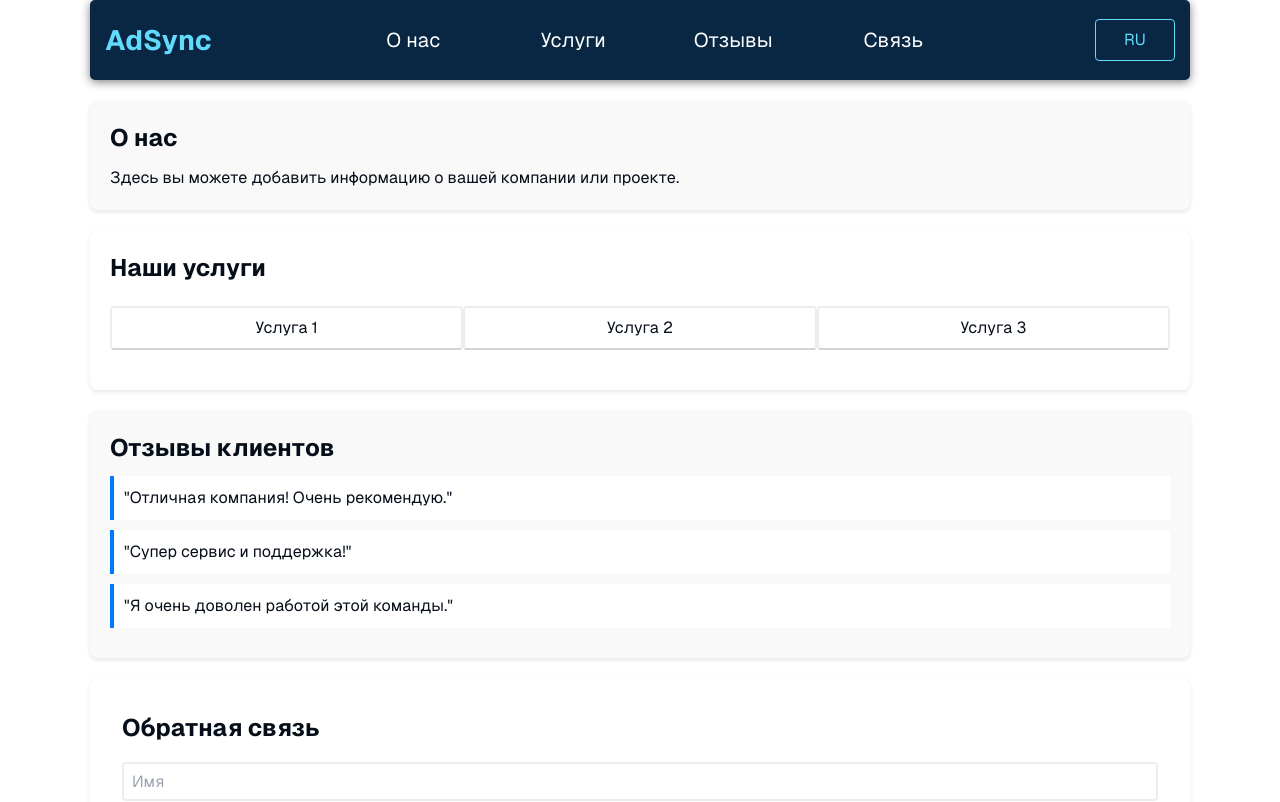
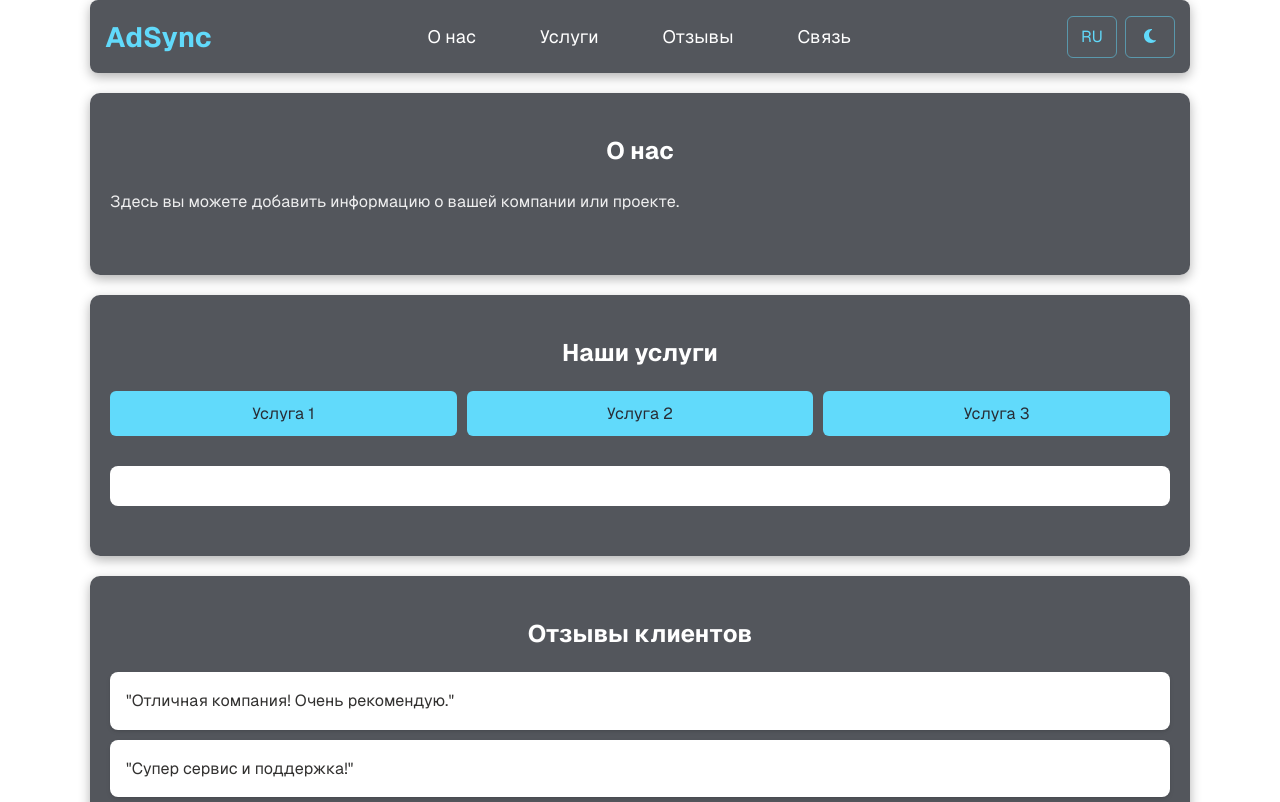
Before and after one commit to PiePieChocoPie/ADSync, a Next.js app: page /main in a window 1280 px wide. Shown: the top 802 px of the page. Built offline with nearby package versions, Linux system fonts and the light colour scheme.

Commit message:
theme on main

```diff
--- a/components/Sections/AboutSection/style.module.css
+++ b/components/Sections/AboutSection/style.module.css
@@ -1,20 +1,25 @@
 /* AboutSection.module.css */
 .container {
-  padding: 20px;
-  background-color: #f9f9f9;
-  border-radius: 8px;
-  box-shadow: 0 2px 4px rgba(0, 0, 0, 0.1);
-  max-width: 1100px; /* Установите желаемую максимальную ширину */
-  margin: 20px auto; /* Добавляем отступ сверху и снизу */
+  background: rgba(40, 44, 52, 0.8); /* Полупрозрачный фон */
+  backdrop-filter: blur(8px); /* Эффект размытия */
+  padding: 40px 20px; /* Отступы */
+  margin: 20px auto; /* Отступы между секциями */
+  border-radius: 10px; /* Скругленные углы */
+  box-shadow: 0 4px 12px rgba(0, 0, 0, 0.3); /* Мягкая тень */
+  max-width: 1100px; /* Ограничение ширины */
 }
 
 .title {
-  font-size: 24px;
-  font-weight: bold;
-  margin-bottom: 10px;
+  font-size: 24px; /* Размер шрифта */
+  font-weight: bold; /* Жирный текст */
+  color: #ffffff; /* Цвет текста */
+  text-align: center; /* Центрирование */
+  margin-bottom: 20px; /* Отступ снизу */
 }
 
 .content {
-  font-size: 16px;
-  line-height: 1.5;
+  color: rgba(255, 255, 255, 0.9); /* Полупрозрачный текст */
+  font-size: 16px; /* Размер шрифта */
+  line-height: 1.6; /* Высота строки */
+  margin-bottom: 20px; /* Отступ снизу */
 }
--- a/components/Sections/FeedbackSection/page.tsx
+++ b/components/Sections/FeedbackSection/page.tsx
@@ -23,16 +23,16 @@ const LoginSection: React.FC = () => {
   return (
     <div className={styles.container}>
       <h2 className={styles.title}>{t('Contact.title')}</h2>
-      <div className={styles.formGroup}>
-        <Input type="text" value={name} onChange={e => setName(e.target.value)} placeholder={t('Contact.name')}/>
+      <div className={`${styles.formGroup}`}>
+        <Input type="text" value={name} onChange={e => setName(e.target.value)} placeholder={t('Contact.name')} classes={`${styles.input}`}/>
       </div>
-      <div className={styles.formGroup}>
-        <Input type="email" value={email} onChange={e => setEmail(e.target.value)} placeholder={t('Contact.email')}/>
+      <div className={`${styles.formGroup}`}>
+        <Input type="email" value={email} onChange={e => setEmail(e.target.value)} placeholder={t('Contact.email')} classes={`${styles.input}`}/>
       </div>
-      <div className={styles.formGroup}>
-        <Input type="tel" value={phone} onChange={e => setPhone(e.target.value)} placeholder={t('Contact.phone')}/>
+      <div className={`${styles.formGroup}`}>
+        <Input type="tel" value={phone} onChange={e => setPhone(e.target.value)} placeholder={t('Contact.phone')} classes={`${styles.input}`}/>
       </div>
-      <Button action={handleReset}>{t('Contact.send')}</Button>
+      <Button action={handleReset} classes={`${styles.button}`}>{t('Contact.send')}</Button>
     </div>
   );
 };
--- a/components/Sections/FeedbackSection/style.module.css
+++ b/components/Sections/FeedbackSection/style.module.css
@@ -1,40 +1,60 @@
 /* LoginSection.module.css */
 .container {
-    padding: 2rem;
-    background-color: #ffffff;
-    border-radius: 0.5rem;
-    box-shadow: 0 0.125rem 0.25rem rgba(0, 0, 0, 0.1);
-    max-width: 1100px;
-    margin: 1.25rem auto;
+    background: rgba(40, 44, 52, 0.8); /* Полупрозрачный фон */
+    backdrop-filter: blur(8px); /* Эффект размытия */
+    padding: 40px 20px; /* Отступы */
+    margin: 20px auto; /* Отступы между секциями */
+    border-radius: 10px; /* Скругленные углы */
+    box-shadow: 0 4px 12px rgba(0, 0, 0, 0.3); /* Мягкая тень */
+    max-width: 1100px; /* Ограничение ширины */
 }
 
 .title {
-    font-size: 1.5rem;
-    font-weight: bold;
-    margin-bottom: 0.625rem;
+    font-size: 24px; /* Размер шрифта */
+    font-weight: bold; /* Жирный текст */
+    color: #ffffff; /* Цвет текста */
+    text-align: center; /* Центрирование */
+    margin-bottom: 20px; /* Отступ снизу */
 }
 
 .formGroup {
-    margin-bottom: 0.9375rem;
+    margin-bottom: 15px; /* Отступ между элементами формы */
 }
 
 .input {
-    width: 100%;
-    padding: 0.625rem;
-    border: 0.0625rem solid #dddddd;
-    border-radius: 0.25rem;
+width: 100%; /* Растягиваем на ширину родителя */
+padding: 10px 15px; /* Внутренние отступы */
+font-size: 16px; /* Размер текста */
+border: 1px solid rgba(255, 255, 255, 0.2); /* Полупрозрачная граница */
+border-radius: 6px; /* Скругленные углы */
+background: rgba(40, 44, 52, 0.5); /* Полупрозрачный фон */
+color: #ffffff; /* Цвет текста */
+transition: border-color 0.3s ease, box-shadow 0.3s ease; /* Плавный переход */
+}
+
+    .input:focus {
+    border-color: #61dafb; /* Цвет при фокусе */
+    box-shadow: 0 0 8px rgba(97, 218, 251, 0.5); /* Подсветка */
+    outline: none; /* Убираем стандартный контур */
 }
 
 .button {
-    padding: 0.625rem 0.9375rem;
-    background-color: #007bff;
-    color: #ffffff;
-    border: none;
-    border-radius: 0.25rem;
-    cursor: pointer;
-    transition: background-color 0.3s ease;
-}
+    background: #61dafb; /* Основной цвет кнопки */
+    color: #282c34; /* Цвет текста */
+    font-size: 16px; /* Размер текста */
+    padding: 10px 20px; /* Внутренние отступы */
+    border: none; /* Убираем границу */
+    border-radius: 6px; /* Скругленные углы */
+    cursor: pointer; /* Указатель при наведении */
+    transition: background-color 0.3s ease, transform 0.2s ease; /* Плавный переход */
+    }
 
-.button:hover {
-    background-color: #0056b3;
-}
+    .button:hover {
+    background: #52c7e9; /* Более темный цвет при наведении */
+    transform: translateY(-2px); /* Легкий подъем */
+    }
+
+    .button:active {
+    background: #41a6d1; /* Более темный цвет при нажатии */
+    transform: translateY(0); /* Сброс подъема */
+    }
--- a/components/Sections/ReviewsSection/style.module.css
+++ b/components/Sections/ReviewsSection/style.module.css
@@ -1,22 +1,49 @@
 /* ReviewsSection.module.css */
 .container {
-    padding: 20px;
-    background-color: #f9f9f9;
-    border-radius: 8px;
-    box-shadow: 0 2px 4px rgba(0, 0, 0, 0.1);
-    max-width: 1100px; /* Установите желаемую максимальную ширину */
-    margin: 20px auto; /* Добавляем отступ сверху и снизу */
-  }
+  background: rgba(40, 44, 52, 0.8); /* Полупрозрачный фон */
+  backdrop-filter: blur(8px); /* Эффект размытия */
+  padding: 40px 20px; /* Отступы */
+  margin: 20px auto; /* Отступы между секциями */
+  border-radius: 10px; /* Скругленные углы */
+  box-shadow: 0 4px 12px rgba(0, 0, 0, 0.3); /* Мягкая тень */
+  max-width: 1100px; /* Ограничение ширины */
+}
 
-  .title {
-    font-size: 24px;
-    font-weight: bold;
-    margin-bottom: 10px;
-  }
+.title {
+  font-size: 24px; /* Размер шрифта */
+  font-weight: bold; /* Жирный текст */
+  color: #ffffff; /* Цвет текста */
+  text-align: center; /* Центрирование */
+  margin-bottom: 20px; /* Отступ снизу */
+}
 
-  .reviewItem {
-    margin: 10px 0;
-    padding: 10px;
-    border-left: 4px solid #007bff;
-    background-color: #fff;
-  }
+.content {
+  color: rgba(255, 255, 255, 0.9); /* Полупрозрачный текст */
+  font-size: 16px; /* Размер шрифта */
+  line-height: 1.6; /* Высота строки */
+  margin-bottom: 20px; /* Отступ снизу */
+}
+
+.reviewItem {
+  background: #ffffff; /* Чисто-белый фон */
+  border-radius: 8px; /* Скругленные углы */
+  box-shadow: 0 2px 4px rgba(0, 0, 0, 0.1), 0 1px 2px rgba(0, 0, 0, 0.06); /* Мягкие тени */
+  padding: 16px; /* Внутренние отступы */
+  margin: 10px 0; /* Отступ между элементами */
+  font-size: 16px; /* Размер шрифта */
+  line-height: 1.6;
+  color: #323130; /* Тёмно-серый текст */
+  transition: box-shadow 0.2s ease, transform 0.2s ease; /* Плавные анимации */
+}
+
+/* Анимация при наведении */
+.reviewItem:hover {
+  box-shadow: 0 4px 12px rgba(0, 0, 0, 0.2), 0 2px 6px rgba(0, 0, 0, 0.1);
+  transform: translateY(-2px);
+}
+
+/* Анимация для фокуса (опционально, улучшает UX) */
+.reviewItem:focus-within {
+  outline: 2px solid #2563eb;
+  border-radius: 8px;
+}
--- a/components/Sections/ServicesSection/page.tsx
+++ b/components/Sections/ServicesSection/page.tsx
@@ -3,34 +3,48 @@
 import React, { useState } from 'react';
 import Button from '@/components/atom/Button/page';
 import styles from './style.module.css';
-import { useTranslation } from 'react-i18next'; // Импортируем useTranslation
-
+import { useTranslation } from 'react-i18next';
 
 const ServicesSection: React.FC = () => {
-  const { t } = useTranslation(); // Используем useTranslation для получения переводов
-
+  const { t } = useTranslation();
   const [text, setText] = useState('');
+  const [isActive, setIsActive] = useState(false);
 
   const toggleText = (newText: string) => {
-    setText((prevText) => (prevText === newText ? '' : newText));
+    if (text === newText) {
+      setIsActive(false);
+      setTimeout(() => setText(''), 0);
+    } else {
+      setText(newText);
+      setIsActive(true);
+    }
   };
 
   return (
-    <div className={styles.container}>
-      <h2 className={styles.title}>{t('OurServices.title')}</h2>
-      <div className={styles.content}>
-        <div className={styles.buttonGroup}>
-          <Button action={() => toggleText(t('OurServices.service1.content'))}>
+    <div className={`${styles.container}`}>
+      <h2 className={`${styles.title}`}>{t('OurServices.title')}</h2>
+      <div className={`${styles.content}`}>
+        <div className={`${styles.buttonGroup}`}>
+          <Button
+            action={() => toggleText(t('OurServices.service1.content'))}
+            classes={`${styles.button}`}
+          >
             {t('OurServices.service1.title')}
           </Button>
-          <Button action={() => toggleText(t('OurServices.service2.content'))}>
+          <Button
+            action={() => toggleText(t('OurServices.service2.content'))}
+            classes={`${styles.button}`}
+          >
             {t('OurServices.service2.title')}
           </Button>
-          <Button action={() => toggleText(t('OurServices.service3.content'))}>
+          <Button
+            action={() => toggleText(t('OurServices.service3.content'))}
+            classes={`${styles.button}`}
+          >
             {t('OurServices.service3.title')}
           </Button>
         </div>
-        <div className={styles.textDisplay}>
+        <div className={`${styles.textDisplay} ${isActive ? 'active' : ''}`}>
           <p>{text}</p>
         </div>
       </div>
--- a/components/Sections/ServicesSection/style.module.css
+++ b/components/Sections/ServicesSection/style.module.css
@@ -1,37 +1,78 @@
-/* ServicesSection.module.css */
+/* Основной контейнер */
 .container {
-    padding: 20px;
-    background-color: #fff;
-    border-radius: 8px;
-    box-shadow: 0 2px 4px rgba(0, 0, 0, 0.1);
-    max-width: 1100px; /* Установите желаемую максимальную ширину */
-    margin: 20px auto; /* Добавляем отступ сверху и снизу */
+  background: rgba(40, 44, 52, 0.8); /* Полупрозрачный фон */
+  backdrop-filter: blur(8px); /* Эффект размытия */
+  padding: 40px 20px;
+  margin: 20px auto;
+  border-radius: 10px;
+  box-shadow: 0 4px 12px rgba(0, 0, 0, 0.3);
+  max-width: 1100px;
 }
 
+/* Заголовок секции */
 .title {
   font-size: 24px;
   font-weight: bold;
+  color: #ffffff;
+  text-align: center;
   margin-bottom: 20px;
 }
 
+/* Контент */
 .content {
-    width: 100%;
-    max-width: 1400px;
+  color: rgba(255, 255, 255, 0.9);
+  font-size: 16px;
+  line-height: 1.6;
+  margin-bottom: 20px;
 }
 
-  .serviceItem {
-    margin: 10px 0;
-    padding: 10px;
-    border: 1px solid #ddd;
-    border-radius: 4px;
-  }
+/* Кнопки */
 .buttonGroup {
   display: flex;
-    justify-content: space-around;
-    margin-bottom: 20px;
+  justify-content: center;
+  gap: 10px;
+  margin-top: 20px;
 }
+
+.buttonGroup .button {
+  background: #61dafb;
+  color: #282c34;
+  font-size: 16px;
+  padding: 10px 20px;
+  border: none;
+  border-radius: 6px;
+  cursor: pointer;
+  transition: background-color 0.3s ease, transform 0.2s ease;
+}
+
+.buttonGroup .button:hover {
+  background: #52c7e9;
+  transform: translateY(-2px);
+}
+
+.buttonGroup .button:active {
+  background: #41a6d1;
+  transform: translateY(0);
+}
+
+/* Анимация и текст */
 .textDisplay {
   text-align: center;
   font-size: 18px;
-    color: #333;
+  color: #282c34;
+  background: #ffffff;
+  border-radius: 8px;
+  padding: 20px;
+  margin: 20px 0;
+
+  /* Начальные свойства */
+
+  transform: translateY(10px);
+  transition: opacity 0.4s ease-in-out, transform 0.4s ease-in-out, visibility 0.4s ease-in-out;
 }
+
+  .textDisplay.active {
+    opacity: 1;
+    visibility: visible;
+    transform: translateY(0);
+  }
--- a/components/element/Header/page.tsx
+++ b/components/element/Header/page.tsx
@@ -3,8 +3,12 @@
 import React, { useEffect, useState } from 'react';
 import { useLanguage } from '@/utils/language/buttonLanguage';
 import { useTranslation } from 'react-i18next'; // Импортируем useTranslation
+import { useTheme } from 'next-themes';
 import Button from '@/components/atom/Button/page';
 import styles from './style.module.css';
+import { FontAwesomeIcon } from '@fortawesome/react-fontawesome';
+import { faSun, faMoon } from '@fortawesome/free-solid-svg-icons';
+
 
 interface HeaderProps {
   scrollToSection: (section: 'about' | 'services' | 'reviews' | 'feedback') => void;
@@ -13,6 +17,8 @@ interface HeaderProps {
 const Header: React.FC<HeaderProps> = ({ scrollToSection }) => {
   const { language, changeLanguage } = useLanguage();
   const { t } = useTranslation(); // Используем useTranslation для получения переводов
+  const { theme, setTheme } = useTheme(); // Используем хук next-themes для смены темы
+
 
   // const [mounted, setMounted] = useState(false);
   // useEffect(() => {
@@ -26,6 +32,11 @@ const Header: React.FC<HeaderProps> = ({ scrollToSection }) => {
     const newLanguage = language === 'en' ? 'ru' : 'en';
     changeLanguage(newLanguage); // Переключаем язык через контекст
   };
+  const changeTheme = () => {
+    console.log("Current theme:", theme); // Лог для отладки
+    setTheme((prevTheme) => (prevTheme === 'light' ? 'dark' : 'light'));
+  };
+
 
   const navItems: { label: string; section: 'about' | 'services' | 'reviews' | 'feedback' }[] = [
     { label: t('Header.about'), section: 'about' },
@@ -48,10 +59,24 @@ const Header: React.FC<HeaderProps> = ({ scrollToSection }) => {
           ))}
         </ul>
       </nav>
-      <div className={`${styles.languageSwitcher}`}>
-        <Button action={toggleLanguage} classes={`${styles.languageButton}`}>
-          {language === 'en' ? 'EN' : 'RU'}
-        </Button>
+      <div className={`${styles.controls}`}>
+        {/* Кнопка смены языка */}
+        <div className={`${styles.languageSwitcher}`}>
+          <Button action={toggleLanguage} classes={`${styles.languageButton}`}>
+            {language === 'en' ? 'EN' : 'RU'}
+          </Button>
+        </div>
+
+        {/* Кнопка смены темы */}
+        <div className={`${styles.themeSwitcher}`}>
+          <Button action={changeTheme} classes={`${styles.themeButton}`}>
+            {theme === 'light' ? (
+              <FontAwesomeIcon icon={faSun} />
+            ) : (
+              <FontAwesomeIcon icon={faMoon} />
+            )}
+          </Button>
+        </div>
       </div>
     </header>
   );
--- a/components/element/Header/style.module.css
+++ b/components/element/Header/style.module.css
@@ -1,79 +1,85 @@
 .header {
-  background-color: var(--primary-dark-3); /* Цвет фона */
-  padding: 15px; /* Отступы */
-  display: flex; /* Flexbox для выравнивания */
-  justify-content: space-between; /* Элементы по краям */
-  align-items: center; /* Центрирование по вертикали */
-  box-shadow: 0 2px 10px rgba(0, 0, 0, 0.5); /* Тень */
-  max-width: 1100px; /* Ограничение ширины */
-  margin: 0 auto; /* Центрирование */
-  border-radius: 5px; /* Скругленные углы */
+  background: rgba(40, 44, 52, 0.8); /* Полупрозрачный фон */
+  backdrop-filter: blur(10px); /* Эффект размытия */
+  padding: 15px;
+  display: flex;
+  justify-content: space-between;
+  align-items: center;
+  max-width: 1100px;
+  margin: 0 auto;
+  border-radius: 8px; /* Более плавные углы */
+  box-shadow: 0 4px 12px rgba(0, 0, 0, 0.3); /* Мягкая тень */
 }
 
 .logo {
-  color: #61dafb; /* Цвет логотипа */
-  font-size: 28px; /* Размер шрифта */
-  font-weight: bold; /* Жирный шрифт */
-  flex-shrink: 0; /* Запрещаем сжимать логотип */
+  color: #61dafb; /* Сохранение фирменного цвета */
+  font-size: 28px;
+  font-weight: bold;
 }
 
 .nav {
-  display: flex; /* Flexbox для навигации */
-  justify-content: center; /* Центрирование элементов */
-  flex-grow: 1; /* Навигация растягивается, чтобы занять все пространство */
+  display: flex;
+  justify-content: center;
+  flex-grow: 1;
 }
 
 .navList {
-  list-style: none; /* Убираем маркеры списка */
-  display: flex; /* Flexbox для списка */
-  margin: 0; /* Убираем отступы */
-  padding: 0; /* Убираем внутренние отступы */
-  align-items: center; /* Центрируем по вертикали */
+  list-style: none;
+  display: flex;
+  margin: 0;
+  padding: 0;
+  align-items: center;
 }
 
 .navItem {
-  margin: 0 20px; /* Отступы между элементами */
-  position: relative; /* Для псевдоэлементов */
-  min-width: 120px; /* Минимальная ширина для элемента */
-  display: flex;
-  justify-content: center;
+  margin: 0 16px;
+  position: relative;
 }
 
 .navButton {
-  background: none; /* Убираем фон */
-  border: none; /* Убираем границы */
-  color: #ffffff; /* Цвет текста */
-  font-size: 20px; /* Размер шрифта */
-  padding: 10px 20px; /* Внутренние отступы */
-  width: 120px; /* Фиксированная ширина для всех кнопок */
-  text-align: center; /* Центрируем текст */
-  border-radius: 5px; /* Скругление */
-  cursor: pointer; /* Указатель при наведении */
-  transition: background-color 0.3s ease, color 0.3s ease; /* Плавный переход */
+  background: none;
+  border: none;
+  color: #ffffff;
+  font-size: 18px;
+  padding: 8px 16px;
+  text-align: center;
+  border-radius: 6px;
+  cursor: pointer;
+  transition: all 0.3s ease;
 }
 
 .navButton:hover {
-  background-color: #61dafb; /* Цвет фона при наведении */
-  color: #282c34; /* Цвет текста при наведении */
+  background: rgba(97, 218, 251, 0.2); /* Полупрозрачный фон при наведении */
+  color: #61dafb;
 }
 
-.languageSwitcher {
-  margin-left: auto; /* Отодвигаем кнопку вправо */
+.controls {
+  display: flex;
+  justify-content: flex-start;
+  align-items: center;
+  gap: 8px; /* Отступ между кнопками */
 }
 
-.languageButton {
-  padding: 8px 15px;
+.languageButton,
+.themeButton {
+  padding: 8px 12px;
   font-size: 16px;
-  border: 1px solid #61dafb;
-  background-color: transparent;
+  border: 1px solid rgba(97, 218, 251, 0.5);
+  background: transparent;
   color: #61dafb;
-  border-radius: 4px;
+  border-radius: 6px;
   cursor: pointer;
-  transition: background-color 0.3s ease, color 0.3s ease;
-  min-width: 80px; /* Минимальная ширина кнопки */
+  transition: all 0.3s ease;
+  width: 50px;
 }
 
-.languageButton:hover {
-  background-color: #61dafb;
-  color: #282c34;
+.languageButton:hover,
+.themeButton:hover {
+  background-color: rgba(97, 218, 251, 0.2);
+  color: #ffffff;
+  border-color: #61dafb;
 }
+
+.themeButton:active {
+  background: #41a6d1;
+}
```
Also changed, not shown: components/element/Footer/style.module.css (+7 -2 lines). Lines whose indentation alone changed are shown as unchanged.
